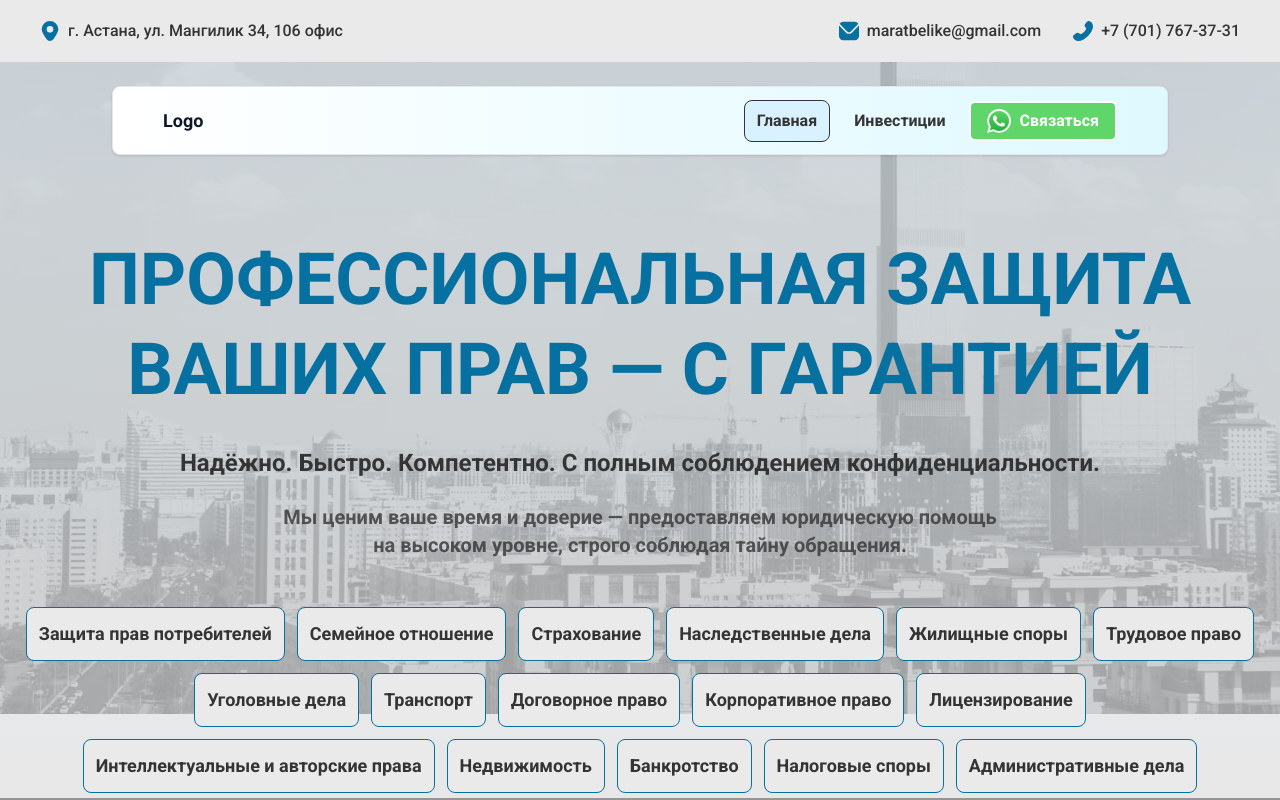
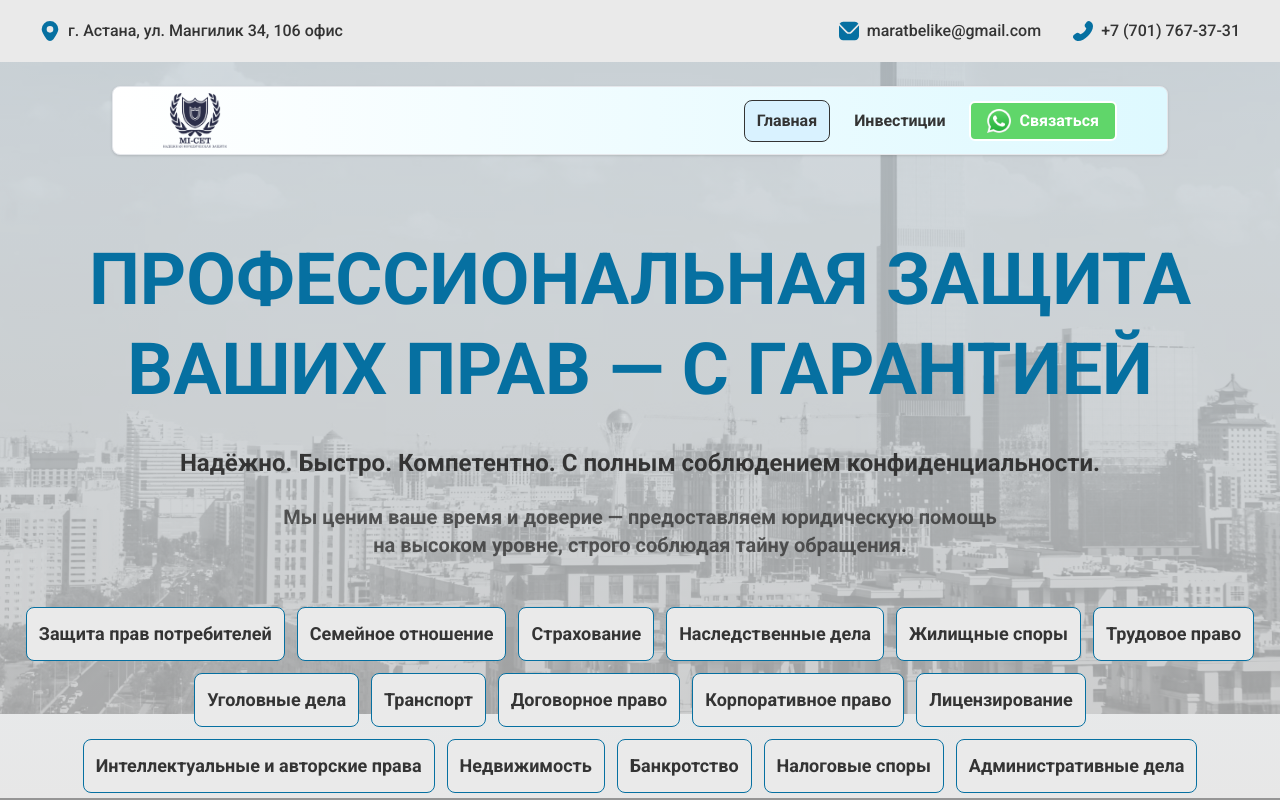
Before and after one commit to ba-mirza/mi-cet-app, a Next.js app: page / in a window 1280 px wide. Shown: the top 800 px of the page. Built offline with nearby package versions, Linux system fonts and the light colour scheme; a web font is replaced by a local one.

Commit message:
[fix]: fix header logo

```diff
--- a/app/page.tsx
+++ b/app/page.tsx
@@ -249,10 +249,6 @@ export default function Home() {
           </div>
         </div>
       </section>
-
-      <section className="mt-20">
-        <h1 className="section-text">FAQ</h1>
-      </section>
     </>
   );
 }
--- a/components/Header.tsx
+++ b/components/Header.tsx
@@ -18,7 +18,7 @@ export default function Header() {
             <header className="w-[1056px] h-[69px] self-background border border-gray-200 shadow-sm rounded-lg flex items-center justify-between px-2.5">
                 <div className="flex items-center ml-10">
                     <Link href="/" className="text-lg font-bold text-gray-900">
-                        Logo
+                        <Image src="/logo.png" alt="logo" width={64} height={64} />
                     </Link>
                 </div>
 
```
Also changed, not shown: public/logo.png (added).
